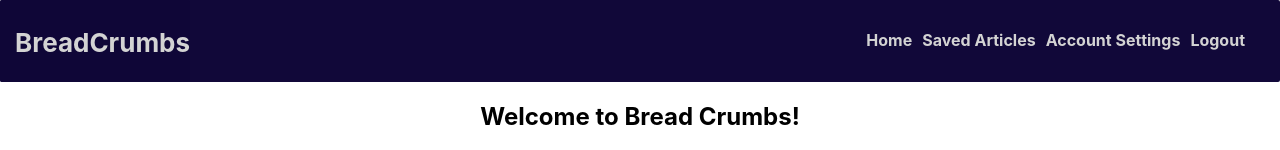
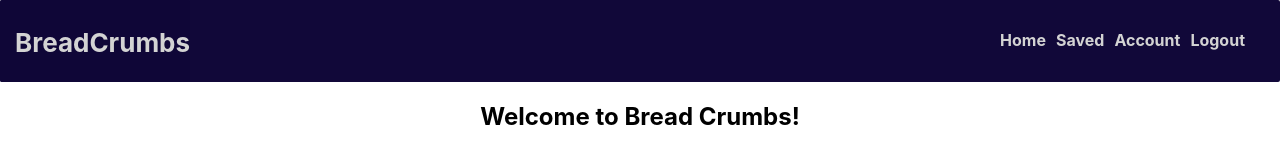
Before and after one commit to thinkful-ei-gecko/BreadCrumbs-Client, a React (Create React App) app: page / in a window 1280 px wide. Shown: the top 150 px of the page. Built offline with nearby package versions, Linux system fonts and the light colour scheme.

Commit message:
quick header change, shortened RenderLogout link titles

```diff
--- a/src/components/Header/Header.js
+++ b/src/components/Header/Header.js
@@ -18,11 +18,11 @@ export default class Header extends Component {
         </Link>
         <Link className='headerLinks'
           to='/savedarticles'>
-          Saved Articles
+          Saved
         </Link>
         <Link className='headerLinks'
           to='/userpage'>
-          Account Settings
+          Account
         </Link>
         <Link className='headerLinks'
           onClick={this.handleLogoutClick}
```
